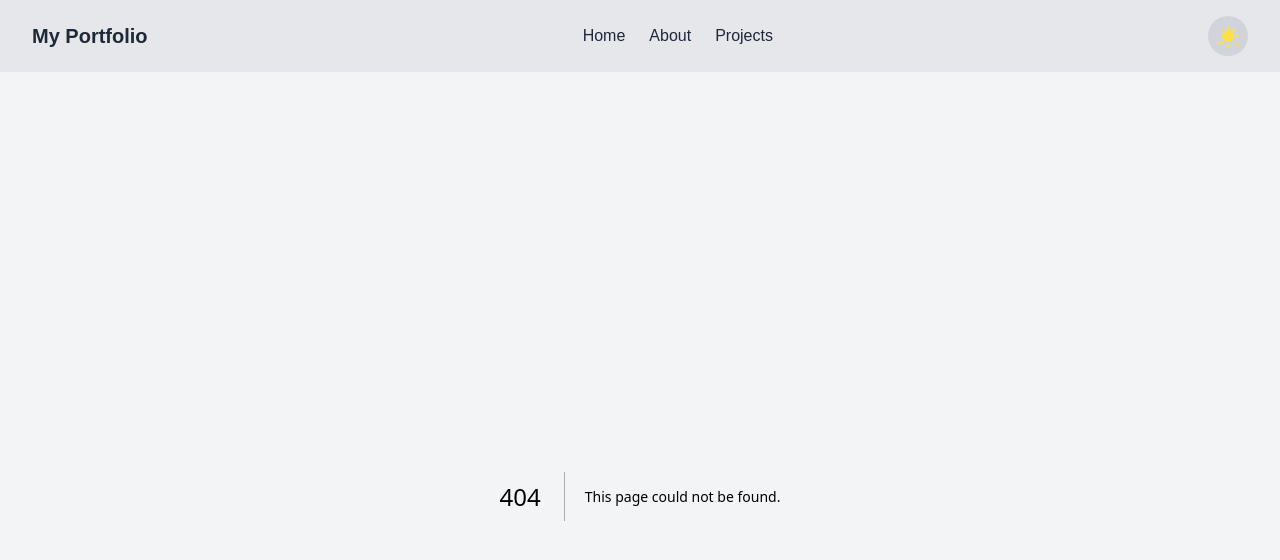
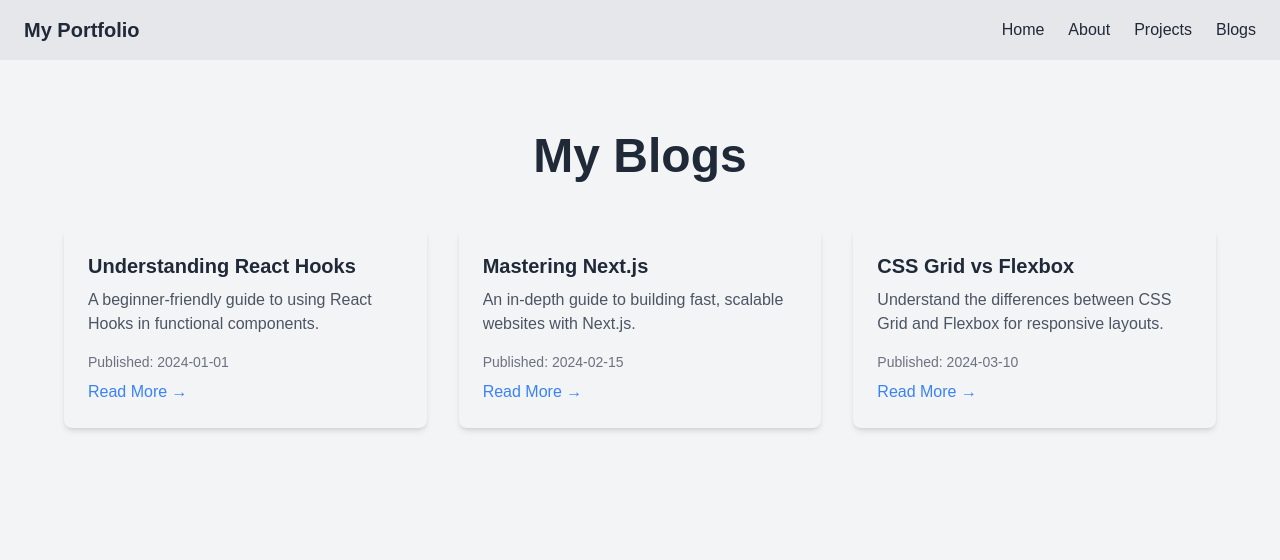
Before and after one commit to GaragaKarthikeya/my-portfolio, a Next.js app: page /blogs in a window 1280 px wide. Before the commit this address had no page. Shown: the top 560 px of the page. Built offline with nearby package versions, Linux system fonts and the light colour scheme.

Commit message:
added a whole lot of functionality

```diff
--- a/package.json
+++ b/package.json
@@ -9,6 +9,7 @@
     "lint": "next lint"
   },
   "dependencies": {
+    "@tailwindcss/line-clamp": "^0.4.4",
     "@vercel/analytics": "^1.4.1",
     "@vercel/speed-insights": "^1.1.0",
     "framer-motion": "^11.15.0",
--- /dev/null
+++ b/src/app/blogs/page.tsx
@@ -0,0 +1,60 @@
+"use client";
+import blogs from "../../lib/blogs.json";
+import BlogCard from "../../components/BlogCard";
+import { motion } from "framer-motion";
+
+export default function BlogsPage() {
+  return (
+    <motion.div
+      initial={{ opacity: 0 }}
+      animate={{ opacity: 1 }}
+      transition={{ duration: 0.8, ease: "easeOut" }}
+      className="min-h-screen bg-gray-100 dark:bg-gray-900 py-12 px-4 sm:px-6 lg:px-8"
+    >
+      {/* Animated Heading */}
+      <motion.h1
+        initial={{ y: -50, opacity: 0 }}
+        animate={{ y: 0, opacity: 1 }}
+        transition={{ duration: 0.7, ease: "easeOut" }}
+        className="text-4xl md:text-5xl font-bold text-center text-gray-800 dark:text-gray-100 mb-12"
+      >
+        My Blogs
+      </motion.h1>
+
+      {/* Blogs Grid */}
+      <motion.div
+        className="grid grid-cols-1 sm:grid-cols-2 lg:grid-cols-3 gap-8 max-w-6xl mx-auto"
+        initial="hidden"
+        animate="visible"
+        variants={{
+          hidden: { opacity: 0, y: 20 },
+          visible: {
+            opacity: 1,
+            y: 0,
+            transition: { staggerChildren: 0.2 },
+          },
+        }}
+      >
+        {blogs.map((blog, index) => (
+          <motion.div
+            key={index}
+            whileHover={{ scale: 1.05 }}
+            whileTap={{ scale: 0.95 }}
+            variants={{
+              hidden: { opacity: 0, y: 20 },
+              visible: { opacity: 1, y: 0 },
+            }}
+            transition={{ duration: 0.3 }}
+          >
+            <BlogCard
+              title={blog.title}
+              description={blog.description}
+              link={blog.link}
+              date={blog.date}
+            />
+          </motion.div>
+        ))}
+      </motion.div>
+    </motion.div>
+  );
+}
--- a/src/app/page.tsx
+++ b/src/app/page.tsx
@@ -3,7 +3,7 @@ import { motion } from "framer-motion";
 
 export default function Home() {
   return (
-    <div className="flex items-center justify-center min-h-screen bg-gray-100 dark:bg-gray-900 px-6">
+    <div className="flex items-center justify-center min-h-screen bg-gray-100 dark:bg-gray-900 px-6 py-10">
       <motion.div
         className="w-full max-w-4xl text-center rounded-2xl p-10 bg-gray-200 dark:bg-gray-800 shadow-lg"
         initial={{ opacity: 0, y: 20 }}
@@ -14,22 +14,42 @@ export default function Home() {
           Welcome to My Portfolio
         </h1>
         <p className="text-gray-700 dark:text-gray-300 text-lg sm:text-xl mb-6">
-          Explore my projects, achievements, and blogs to know more about me!
+          Hi, I’m Karthikeya—a front-end developer, ECE student, and VLSI enthusiast.
+          Explore my work, learn about my journey, and discover where passion meets technology.
         </p>
-        <div className="flex justify-center space-x-6">
+
+        <div className="flex flex-wrap justify-center space-x-6 mb-8">
           <a
             href="/about"
-            className="px-6 py-2 rounded-full bg-blue-500 text-white font-semibold hover:bg-blue-600 transform transition-transform hover:scale-105"
+            className="px-6 py-2 rounded-full bg-blue-500 text-white font-semibold hover:bg-blue-600 transform transition-transform hover:scale-105 mb-3"
           >
             About Me
           </a>
           <a
             href="/projects"
-            className="px-6 py-2 rounded-full bg-green-500 text-white font-semibold hover:bg-green-600 transform transition-transform hover:scale-105"
+            className="px-6 py-2 rounded-full bg-green-500 text-white font-semibold hover:bg-green-600 transform transition-transform hover:scale-105 mb-3"
           >
-            My Projects
+            Projects
+          </a>
+          <a
+            href="/blogs"
+            className="px-6 py-2 rounded-full bg-purple-500 text-white font-semibold hover:bg-purple-600 transform transition-transform hover:scale-105 mb-3"
+          >
+            Blog
           </a>
         </div>
+
+        {/* A simple teaser for what's inside */}
+        <p className="text-gray-700 dark:text-gray-300 text-md sm:text-lg mb-2">
+          Interested in VLSI Design, AI in Space, or Competitive Programming?
+        </p>
+        <p className="text-gray-700 dark:text-gray-300 text-md sm:text-lg mb-4">
+          Head over to the About page to learn more about my background and ambitions.
+        </p>
+
+        <p className="text-gray-700 dark:text-gray-300 text-sm italic">
+          “Technology, when harnessed creatively, can take us anywhere—even beyond the stars.”
+        </p>
       </motion.div>
     </div>
   );
--- /dev/null
+++ b/src/components/BlogCard.tsx
@@ -0,0 +1,25 @@
+type BlogProps = {
+    title: string;
+    description: string;
+    link: string;
+    date: string;
+  };
+
+  export default function BlogCard({ title, description, link, date }: BlogProps) {
+    return (
+      <div className="bg-gray-100 dark:bg-gray-800 rounded-lg shadow-md p-6 hover:shadow-lg transition-all duration-300">
+        <h3 className="text-xl font-semibold mb-2 text-gray-800 dark:text-white">{title}</h3>
+        {/* Truncated Description */}
+        <p className="text-gray-600 dark:text-gray-300 mb-4 line-clamp-3">{description}</p>
+        <p className="text-sm text-gray-500 dark:text-gray-400 mb-2">Published: {date}</p>
+        <a
+          href={link}
+          target="_blank"
+          rel="noopener noreferrer"
+          className="inline-block text-blue-500 hover:text-blue-600 dark:text-blue-400 dark:hover:text-blue-300 font-medium"
+        >
+          Read More →
+        </a>
+      </div>
+    );
+  }
--- a/src/components/Navbar.tsx
+++ b/src/components/Navbar.tsx
@@ -1,20 +1,91 @@
+"use client";
+import { useState } from "react";
+import Link from "next/link";
 import DarkModeToggle from "./DarkModeToggle";
-import Link from "next/link";
+import { motion } from "framer-motion";
 
 export default function Navbar() {
+  const [isMenuOpen, setIsMenuOpen] = useState(false);
+
+  const toggleMenu = () => setIsMenuOpen((prev) => !prev);
+
   return (
-    <nav className="w-full bg-gray-200 dark:bg-gray-800 text-gray-800 dark:text-gray-300 shadow-md">
-      <div className="flex justify-between items-center px-8 py-4">
-        <Link href="/" className="text-xl font-bold hover:text-blue-500">
+    <motion.nav
+      initial={{ y: -50, opacity: 0 }}
+      animate={{ y: 0, opacity: 1 }}
+      transition={{ duration: 0.6, ease: "easeOut" }}
+      className="w-full bg-gray-200 dark:bg-gray-800 text-gray-800 dark:text-gray-300 shadow-md"
+    >
+      <div className="flex justify-between items-center px-6 py-4">
+        {/* Logo */}
+        <Link href="/" className="text-xl font-bold hover:text-blue-500 dark:hover:text-blue-400">
           My Portfolio
         </Link>
-        <ul className="flex space-x-6">
-          <li><Link href="/">Home</Link></li>
-          <li><Link href="/about">About</Link></li>
-          <li><Link href="/projects">Projects</Link></li>
+
+        {/* Hamburger Icon for Mobile */}
+        <div className="flex items-center gap-4 lg:hidden">
+          <DarkModeToggle /> {/* Keep Toggle Inline */}
+          <button
+            onClick={toggleMenu}
+            className="text-gray-800 dark:text-gray-300 focus:outline-none"
+            aria-label="Toggle Menu"
+          >
+            <svg
+              xmlns="http://www.w3.org/2000/svg"
+              fill="none"
+              viewBox="0 0 24 24"
+              stroke="currentColor"
+              className="w-8 h-8"
+            >
+              {isMenuOpen ? (
+                <path strokeLinecap="round" strokeLinejoin="round" strokeWidth={2} d="M6 18L18 6M6 6l12 12" />
+              ) : (
+                <path strokeLinecap="round" strokeLinejoin="round" strokeWidth={2} d="M4 6h16M4 12h16m-7 6h7" />
+              )}
+            </svg>
+          </button>
+        </div>
+
+        {/* Navigation Links for Larger Screens */}
+        <ul className="hidden lg:flex space-x-6">
+          {["Home", "About", "Projects", "Blogs"].map((name, index) => (
+            <motion.li
+              key={index}
+              whileHover={{ y: -3 }}
+              transition={{ duration: 0.2 }}
+            >
+              <Link
+                href={`/${name.toLowerCase() === "home" ? "" : name.toLowerCase()}`}
+                className="hover:text-blue-500 dark:hover:text-blue-400 transition"
+              >
+                {name}
+              </Link>
+            </motion.li>
+          ))}
         </ul>
-        <DarkModeToggle />
       </div>
-    </nav>
+
+      {/* Mobile Menu */}
+      {isMenuOpen && (
+        <motion.ul
+          initial={{ opacity: 0, y: -10 }}
+          animate={{ opacity: 1, y: 0 }}
+          transition={{ duration: 0.3 }}
+          className="lg:hidden flex flex-col items-center bg-gray-200 dark:bg-gray-800 text-gray-800 dark:text-gray-300 space-y-4 py-4"
+        >
+          {["Home", "About", "Projects", "Blogs"].map((name, index) => (
+            <li key={index}>
+              <Link
+                href={`/${name.toLowerCase() === "home" ? "" : name.toLowerCase()}`}
+                className="block px-4 py-2 text-lg hover:text-blue-500 dark:hover:text-blue-400 transition"
+                onClick={() => setIsMenuOpen(false)}
+              >
+                {name}
+              </Link>
+            </li>
+          ))}
+        </motion.ul>
+      )}
+    </motion.nav>
   );
 }
--- a/src/components/ProjectCard.tsx
+++ b/src/components/ProjectCard.tsx
@@ -7,9 +7,7 @@ type ProjectProps = {
 
   export default function ProjectCard({ title, description, link, image }: ProjectProps) {
     return (
-      <div
-        className="bg-white text-black dark:bg-gray-800 dark:text-white rounded-lg shadow-lg hover:shadow-2xl transition-transform duration-300 overflow-hidden"
-      >
+      <div className="bg-white text-black dark:bg-gray-800 dark:text-white rounded-lg shadow-lg hover:shadow-2xl transition-transform duration-300 overflow-hidden">
         {/* Responsive Image */}
         <div className="relative w-full h-40 sm:h-48 md:block hidden">
           <img
@@ -22,7 +20,8 @@ type ProjectProps = {
         {/* Content */}
         <div className="p-4">
           <h3 className="text-xl font-semibold mb-2">{title}</h3>
-          <p className="text-sm mb-4">{description}</p>
+          {/* Truncated Description */}
+          <p className="text-sm mb-4 line-clamp-3">{description}</p>
           <a
             href={link}
             target="_blank"
--- /dev/null
+++ b/src/lib/blogs.json
@@ -0,0 +1,20 @@
+[
+    {
+      "title": "Understanding React Hooks",
+      "description": "A beginner-friendly guide to using React Hooks in functional components.",
+      "link": "https://example.com/react-hooks",
+      "date": "2024-01-01"
+    },
+    {
+      "title": "Mastering Next.js",
+      "description": "An in-depth guide to building fast, scalable websites with Next.js.",
+      "link": "https://example.com/mastering-nextjs",
+      "date": "2024-02-15"
+    },
+    {
+      "title": "CSS Grid vs Flexbox",
+      "description": "Understand the differences between CSS Grid and Flexbox for responsive layouts.",
+      "link": "https://example.com/css-grid-flexbox",
+      "date": "2024-03-10"
+    }
+  ]
--- a/tailwind.config.ts
+++ b/tailwind.config.ts
@@ -15,5 +15,7 @@ export default {
       },
     },
   },
-  plugins: [],
+  plugins: [
+    require("@tailwindcss/line-clamp"), // Add line-clamp plugin
+  ],
 } satisfies Config;
```
Also changed, not shown: 1 other file (tests, documents, lock files or other folders).
